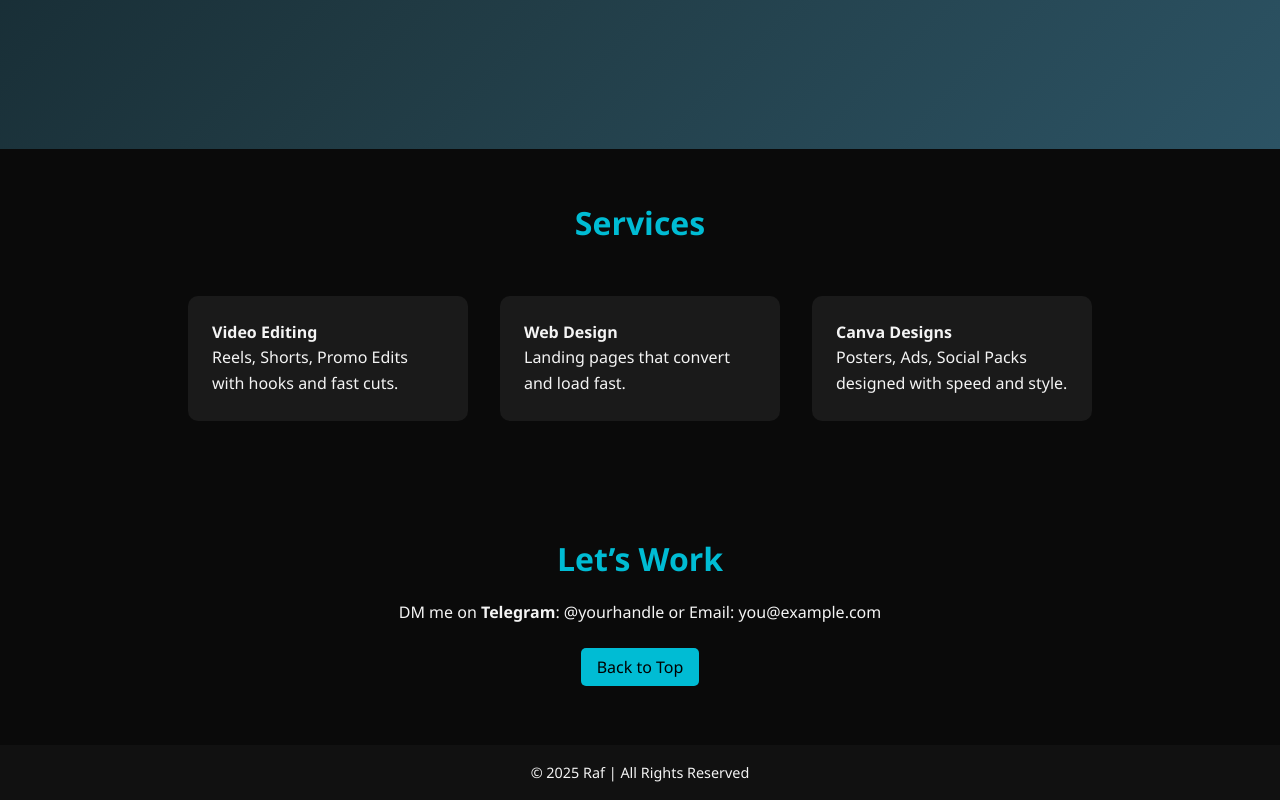
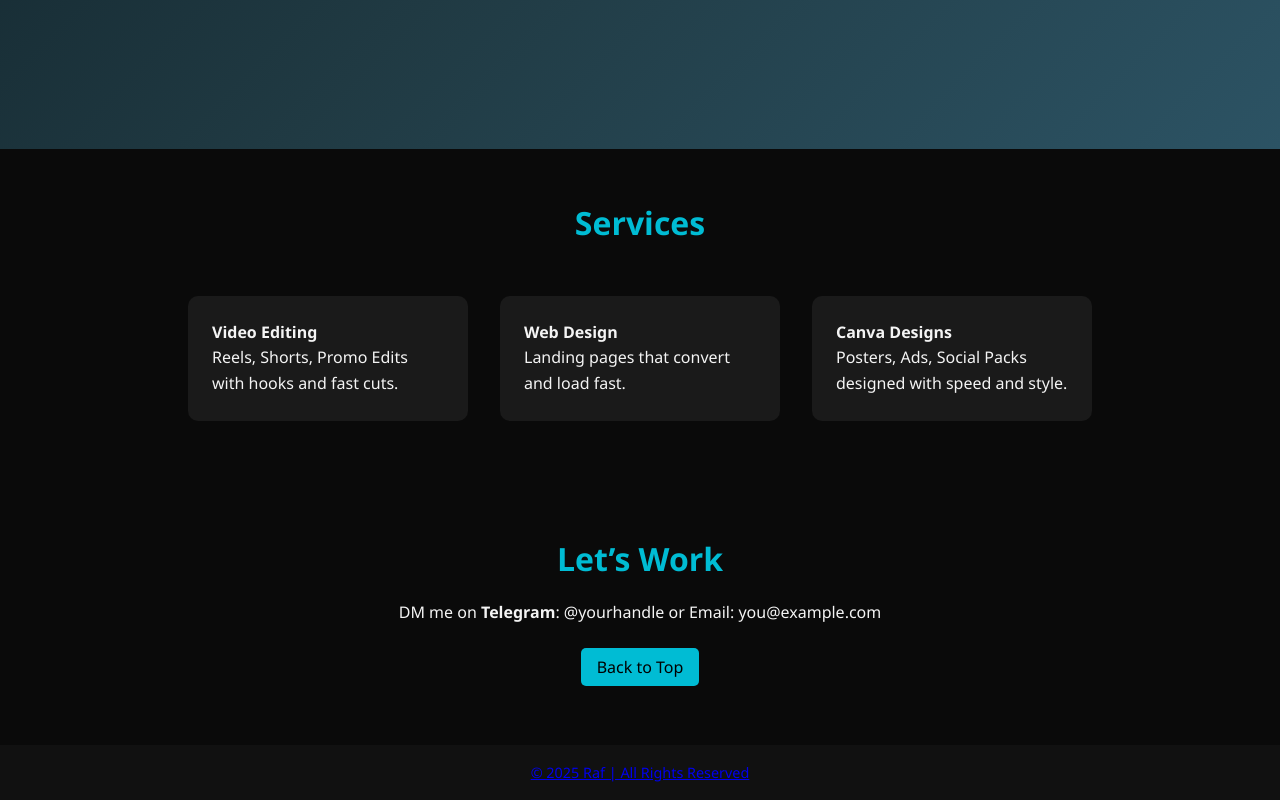
Before and after one commit to rafa78900/raf-portfolio, a plain HTML site: page index.html in a window 1280 px wide. Shown: the part 645-1445 px from the top of the page. Drawn offline with Linux system fonts and the light colour scheme.

Commit message:
Update index.html

```diff
--- a/index.html
+++ b/index.html
@@ -160,7 +160,7 @@ footer {
   </section>
 
   <footer>
-    <p>&copy; 2025 Raf | All Rights Reserved</p>
+    <a href="https://github.com/rafa78900/raf-portfolio/blob/main/LICENSE">&copy; 2025 Raf | All Rights Reserved</a>
   </footer>
 </body>
 </html>
```
